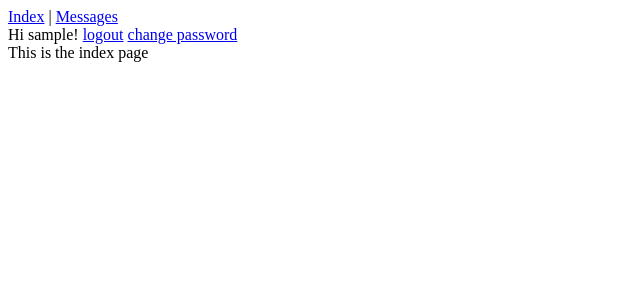
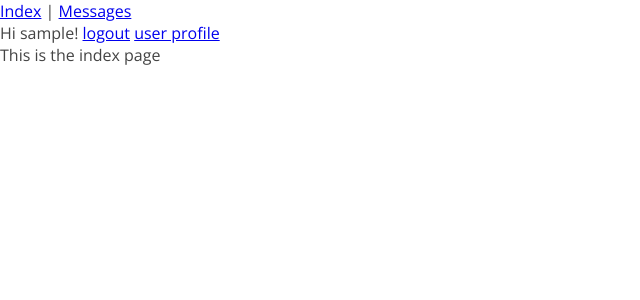
Before and after one commit to emojipeach/django_custom_user_messaging, a Django app: page / in a window 1280 px wide. Shown: the top 300 px of the page, without its empty margins (0-640 px from the left). Run offline with Django 3.2, Linux system fonts and the light colour scheme; the visitor is signed in with stand-in values (Sample User, id 1).

Commit message:
Update base.html

```diff
--- a/users/templates/users/base.html
+++ b/users/templates/users/base.html
@@ -1,8 +1,21 @@
 <!DOCTYPE html>
 <html>
 <head>
-  <meta charset="utf-8">
-  <title>{% block title %}{% endblock %}</title>
+    <meta charset="utf-8">
+    <meta name="viewport" content="width=device-width, initial-scale=1">
+    <link rel="stylesheet" type="text/css" href="//fonts.googleapis.com/css?family=Open+Sans" />
+    <title>{% block title %}{% endblock %}</title>
+<style>
+body {
+	margin: 0;
+	padding: 0;
+	font-family: "Open Sans";
+	color: #444444;
+}
+textarea {
+   font-family: "Courier New";
+}
+</style>
 </head>
 
 <body>
@@ -17,7 +30,7 @@
     <div>
     Hi {{ user.username }}!
     <a href="{% url 'logout' %}">logout</a>
-    <a href="{% url 'password_change' %}">change password</a>
+    <a href="{% url 'my_profile' %}">user profile</a>
     </div>
 
   {% else %}
```
